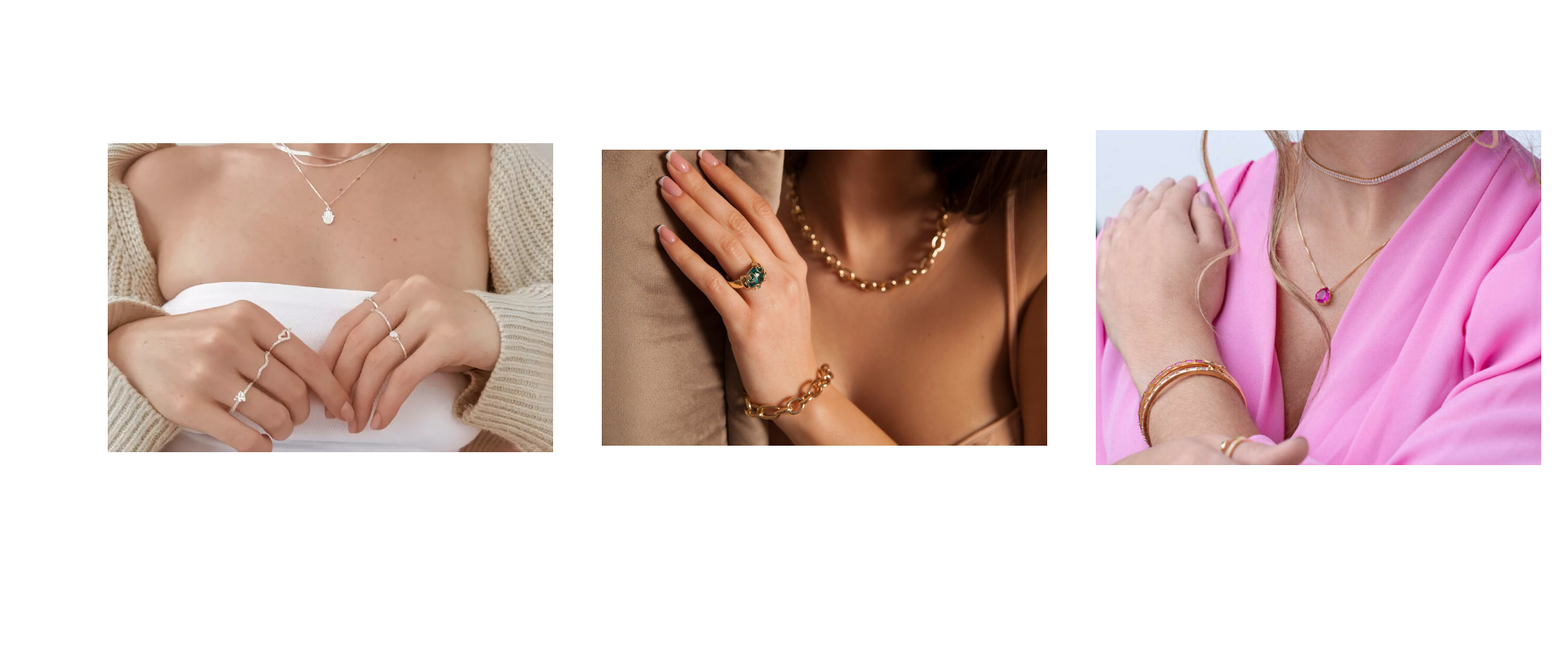
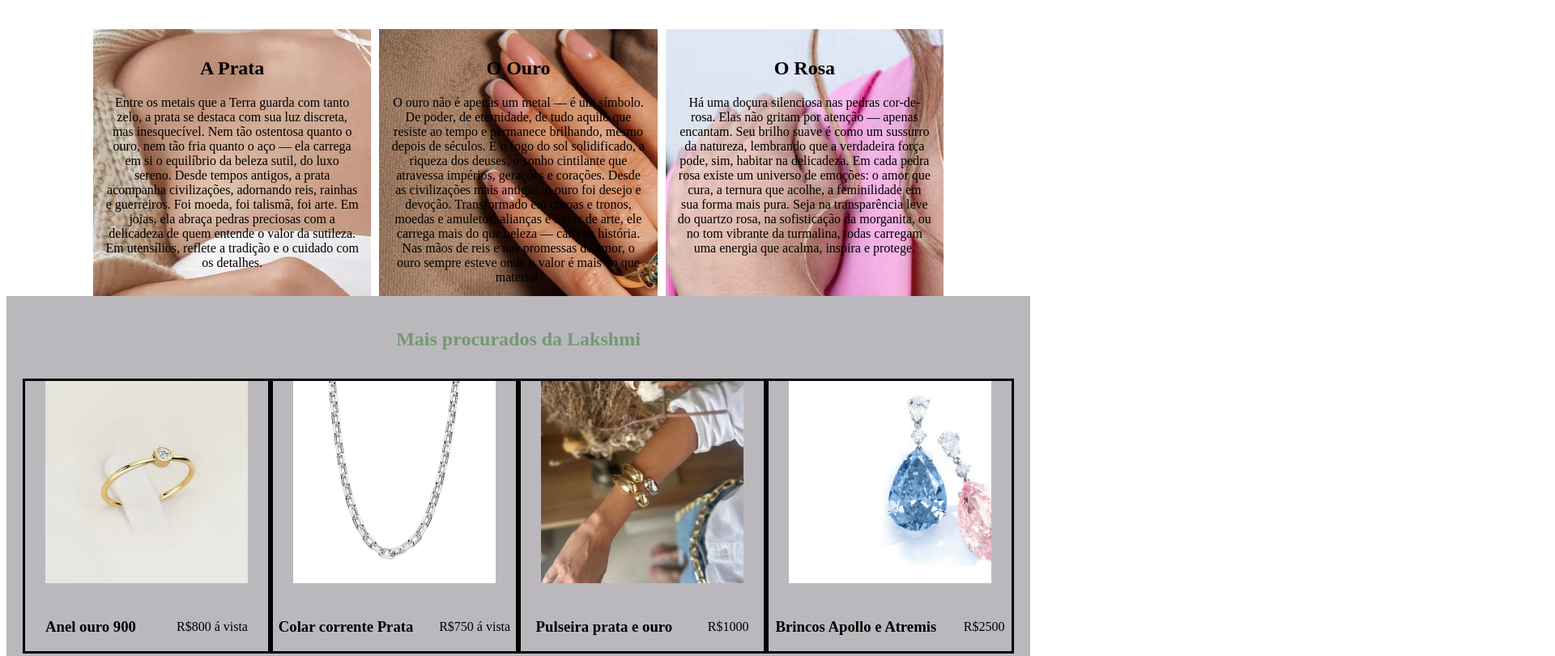
Before and after one commit to cendy244/atividadepratica01, a plain HTML site: page aula1.html in a window 1280 px wide. Shown: the part 1140-1951 px from the top of the page at 81% size, 1920 px wide, since content can reach past the window. Before the commit the page ends 1848 px from the top, so only its background shows below. Drawn offline with Linux system fonts and the light colour scheme; a web font is replaced by a local one.

Commit message:
section 4
fiz mais duas section e coloquei um video, tem que finalizar o foooter e preencher o video na tela

```diff
--- a/aula1.css
+++ b/aula1.css
@@ -44,28 +44,117 @@
 
 .section-02{
     display: flex;
-    justify-content: space-between;
+    justify-content: center;
     align-items: center;
-    padding: 100px;
     gap: 10px;
+    text-align: center
+    "Imperial Script", cursive;
 }
 
+.divglobal2{
+     display: flex;
+    justify-content: center;
+    align-items: center;
+    padding: 15px;
+    width: 1050px;
+    height: 300px;
+    gap: 10px;
+    text-align: center
+}
+
+
 .div-02{
+
+    padding: 15px;
+    width: 950px;
+    height: 300px;
+    gap: 10px;
+    text-align: center
+     "Imperial Script", cursive;
+}
+
+
+.img1{
+    background-image: url(imagens/essa\ aq.webp);
+}
+
+.img2{
+    background-image: url(imagens/principais-tipos-de-joias-de-luxo.jpg);
+
+}
+
+.img3{
+    background-image: url(imagens/Semi-Joias-De-Luxo-2-750x565.jpg);
+
+}
+
+
+/*sessão 3*/
+
+.section-03{
+  display: flex;
+  flex-direction: column;
+ justify-content: center;
+ align-items: center;
+ gap: 15px;
+ background-color: rgba(77, 72, 82, 0.39);
+ padding: 20px;
+}
+
+.h1-03{
+    color: rgb(116, 151, 116);
+}
+
+
+.div-global {
     display: flex;
+}
+
+.div-03{
+    width: 300px;
+    display: flex;
+    flex-wrap: wrap;
     justify-content: space-evenly;
     align-items: center;
-    padding: 25px;
-    width: 550px;
+    gap: 25px;
+    border: solid 3px black;
 }
 
-.img1 img{
-    width: 550px;
+.ima1{
+    width: 250px;
+    height: 250px;
+background-image: url(imagens/anel\ oro.webp);
+background-size: cover;
+background-repeat: no-repeat;
 }
 
-.img2 img{
-   width:550px;
+.ima2{
+    background-image: url(imagens/colar\ corrent.webp);
+    width: 250px;
+    height: 250px;
+    background-size: cover;
+    background-repeat: no-repeat;
 }
 
-.img3 img{
-    width: 550px;
+.ima3{
+    background-image: url(imagens/prata\ e\ ouro.webp);
+    width: 250px;
+    height: 250px;
+    background-size: cover;
+    background-repeat: no-repeat;
 }
+
+.ima4{
+    background-image: url(imagens/brincos\ apoooo\ e\ atreeee.png);
+    width: 250px;
+    height: 250px;
+    background-size: cover;
+    background-repeat: no-repeat;
+}
+
+.div-video-h3{
+    display: flex;
+    flex-direction: column-reverse;
+    justify-content: center;
+    align-items: center;
+}
--- a/aula1.html
+++ b/aula1.html
@@ -1,5 +1,6 @@
 <!DOCTYPE html>
 <html lang="pt-br">
+
 <head>
     <meta charset="UTF-8">
     <meta name="viewport" content="width=device-width, initial-scale=1.0">
@@ -13,6 +14,7 @@
     <link href="https://fonts.googleapis.com/css2?family=Imperial+Script&display=swap" rel="stylesheet">
 
 </head>
+
 <body>
     <header class="header-body">
         <div class="div-icon">
@@ -57,11 +59,14 @@
         <div>
             <h2> Lakshmi Joias — Onde o Brilho Encontra a Alma
 
-                Na Lakshmi, cada joia é criada para celebrar o que há de mais precioso: os seus momentos, suas conquistas e a sua essência.
+                Na Lakshmi, cada joia é criada para celebrar o que há de mais precioso: os seus momentos, suas
+                conquistas e a sua essência.
 
-                Inspirados na beleza, na delicadeza e na força feminina, transformamos ouro, prata e pedras naturais em verdadeiras obras de arte — eternas como as histórias que você carrega.
+                Inspirados na beleza, na delicadeza e na força feminina, transformamos ouro, prata e pedras naturais em
+                verdadeiras obras de arte — eternas como as histórias que você carrega.
 
-                De peças clássicas a designs exclusivos, cada detalhe é pensado para revelar o seu brilho único, com elegância, significado e sofisticação.
+                De peças clássicas a designs exclusivos, cada detalhe é pensado para revelar o seu brilho único, com
+                elegância, significado e sofisticação.
 
                 Lakshmi. Joias que tocam, encantam e duram para sempre.
                 Vista-se de luz. Sinta-se rara. Descubra-se preciosa.</h2>
@@ -71,17 +76,109 @@
 
     <section class="section-02">
 
+        <div class="divglobal2">
+
             <div class="div-02 img1">
-            <img src="imagens/essa aq.webp" alt="">
+
+                <h2 class="h2-01">A Prata</h2>
+                <p class="p1">Entre os metais que a Terra guarda com tanto zelo, a prata se destaca com sua luz
+                    discreta, mas inesquecível. Nem tão ostentosa quanto o ouro, nem tão fria quanto o aço — ela carrega
+                    em si o equilíbrio da beleza sutil, do luxo sereno.
+
+                    Desde tempos antigos, a prata acompanha civilizações, adornando reis, rainhas e guerreiros. Foi
+                    moeda, foi talismã, foi arte. Em joias, ela abraça pedras preciosas com a delicadeza de quem entende
+                    o valor da sutileza. Em utensílios, reflete a tradição e o cuidado com os detalhes.</p>
             </div>
 
             <div class="div-02 img2">
-        <img src="imagens/principais-tipos-de-joias-de-luxo.jpg" alt="" width="300%">
+                <h2 class="h2-02">O Ouro</h2>
+                <p class="p2">O ouro não é apenas um metal — é um símbolo. De poder, de eternidade, de tudo aquilo que
+                    resiste ao tempo e permanece brilhando, mesmo depois de séculos. É o fogo do sol solidificado, a
+                    riqueza dos deuses, o sonho cintilante que atravessa impérios, gerações e corações.
+
+                    Desde as civilizações mais antigas, o ouro foi desejo e devoção. Transformado em coroas e tronos,
+                    moedas e amuletos, alianças e obras de arte, ele carrega mais do que beleza — carrega história. Nas
+                    mãos de reis e nas promessas de amor, o ouro sempre esteve onde o valor é mais do que material.</p>
+
             </div>
 
             <div class="div-02 img3">
-          <img src="imagens/Semi-Joias-De-Luxo-2-750x565.jpg" alt="">
+                <h2 class="h3-03">O Rosa</h2>
+                <p class="p3">Há uma doçura silenciosa nas pedras cor-de-rosa. Elas não gritam por atenção — apenas
+                    encantam. Seu brilho suave é como um sussurro da natureza, lembrando que a verdadeira força pode,
+                    sim, habitar na delicadeza.
+
+                    Em cada pedra rosa existe um universo de emoções: o amor que cura, a ternura que acolhe, a
+                    feminilidade em sua forma mais pura. Seja na transparência leve do quartzo rosa, na sofisticação da
+                    morganita, ou no tom vibrante da turmalina, todas carregam uma energia que acalma, inspira e
+                    protege.</p>
+            </div>
         </div>
     </section>
+
+    <section class="section-03">
+
+        <div>
+            <h1 class="h1-03"> Mais procurados da Lakshmi</h1>
+        </div>
+
+        <div class="div-global">
+
+
+
+            <div class="div-03 ">
+                <div class="ima1"></div>
+                <h3>Anel ouro 900</h3>
+                <p>R$800 á vista</p>
+            </div>
+
+
+
+            <div class="div-03 ">
+                <div class="ima2"></div>
+                <h3>Colar corrente Prata</h3>
+                <p>R$750 á vista</p>
+            </div>
+
+
+
+            <div class="div-03 ">
+                <div class="ima3"></div>
+                <h3>Pulseira prata e ouro</h3>
+                <p>R$1000</p>
+            </div>
+
+
+
+
+            <div class="div-03 ">
+                <div class="ima4"></div>
+                <h3>Brincos Apollo e Atremis</h3>
+                <p>R$2500</p>
+
+            </div>
+
+
+        </div>
+
+    </section>
+
+
+
+    <section class="section-04">
+
+     <div class="div-video-h3">
+        <div>
+            <h3>Parceria com a Monte Claro</h3>
+        </div>
+
+        <div>
+        <iframe width="560" height="315" src="https://www.youtube.com/embed/d4z_GUbQDA4?si=cTgbGrYyqRvm8EzO" title="YouTube video player" frameborder="0" allow="accelerometer; autoplay; clipboard-write; encrypted-media; gyroscope; picture-in-picture; web-share" referrerpolicy="strict-origin-when-cross-origin" allowfullscreen></iframe>
+        </div>
+    </div>
+    </section>
+
+
 </body>
+
 </html>
```
Also changed, not shown: imagens/anel oro.webp (added), imagens/apollo e atremis.webp (added), imagens/brincos apoooo e atreeee.png (added), imagens/colar corrent.webp (added), imagens/prata e ouro.webp (added). Lines whose indentation alone changed are shown as unchanged.
